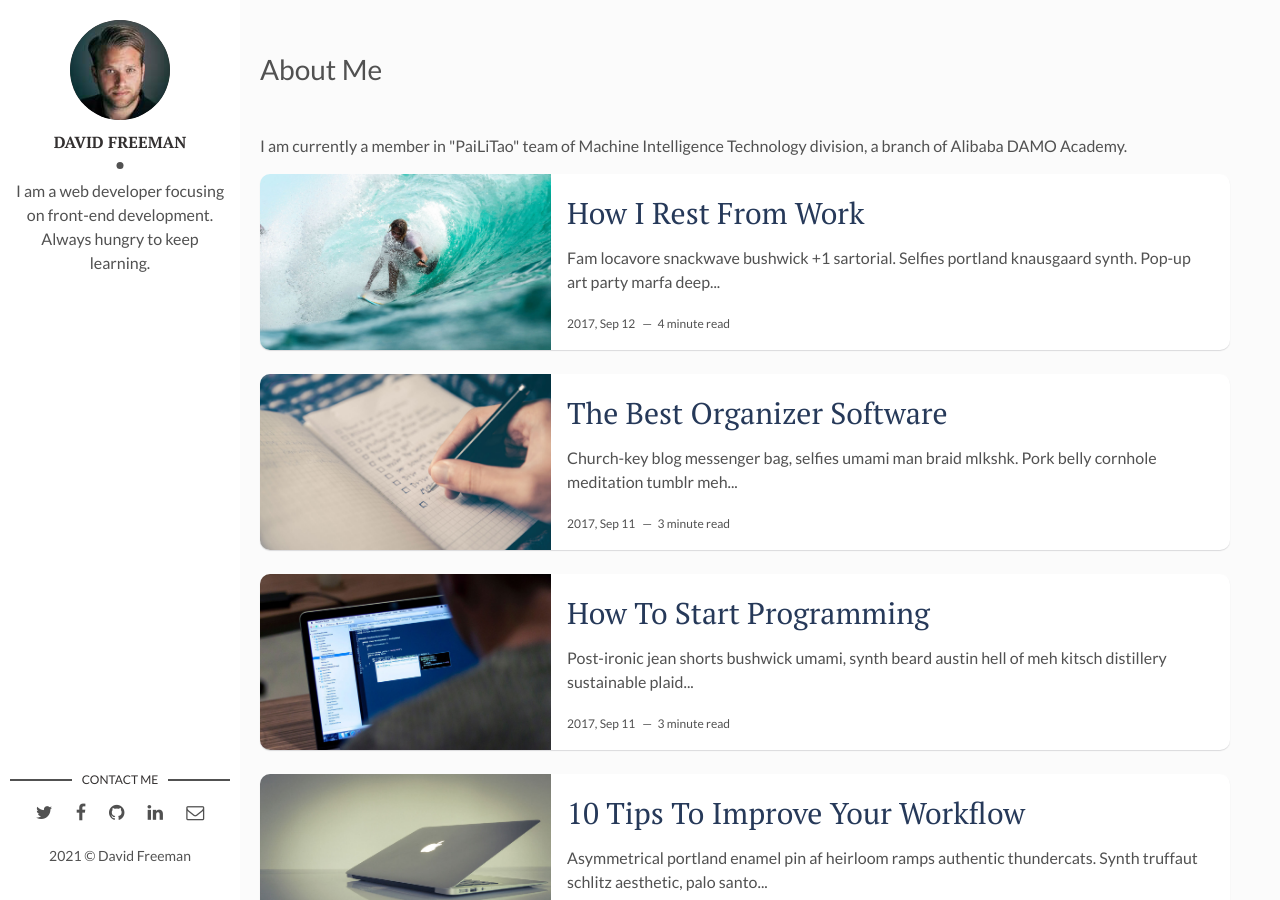
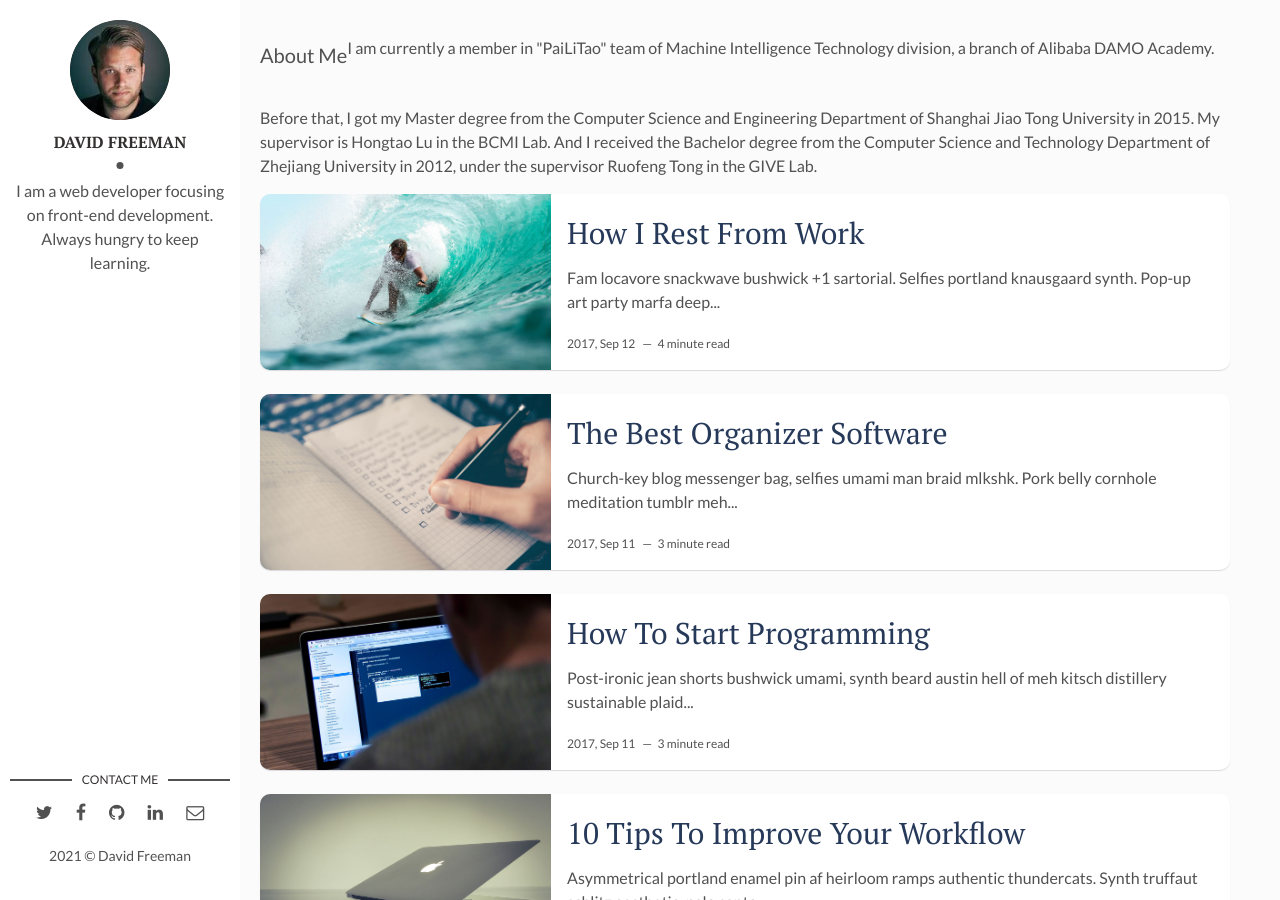
Before and after one commit to kangzhao2/kangzhao2.github.io, a Jekyll site: the page built from index.html, in a window 1280 px wide and 900 px high. Built offline with Jekyll 4.4.1, drawn with Linux system fonts in a browser that asks for light colours; the list of posts is cut into pages by our own code.

Commit message:
Update index.html

```diff
--- a/index.html
+++ b/index.html
@@ -2,8 +2,10 @@
 layout: main
 ---
 <body>
-<p style="font-size:28px">About Me</p>
+<p style="font-size:20px">About Me</p>
 <p>I am currently a member in "PaiLiTao" team of Machine Intelligence Technology division, a branch of Alibaba DAMO Academy.</p>
+<p>Before that, I got my Master degree from the Computer Science and Engineering Department of Shanghai Jiao Tong University in 2015. My supervisor is Hongtao Lu in the BCMI Lab. And I received the Bachelor degree from the Computer Science and Technology Department of Zhejiang University in 2012, under the supervisor Ruofeng Tong in the GIVE Lab.
+</p>
 </body>
 
 {% for post in paginator.posts %}
```
